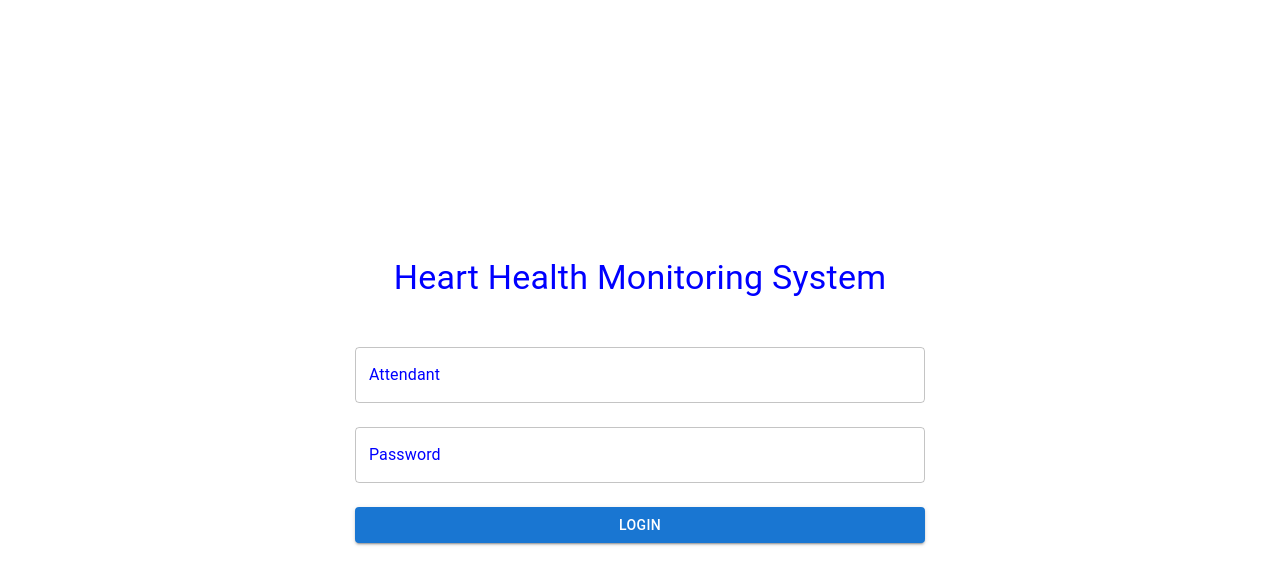
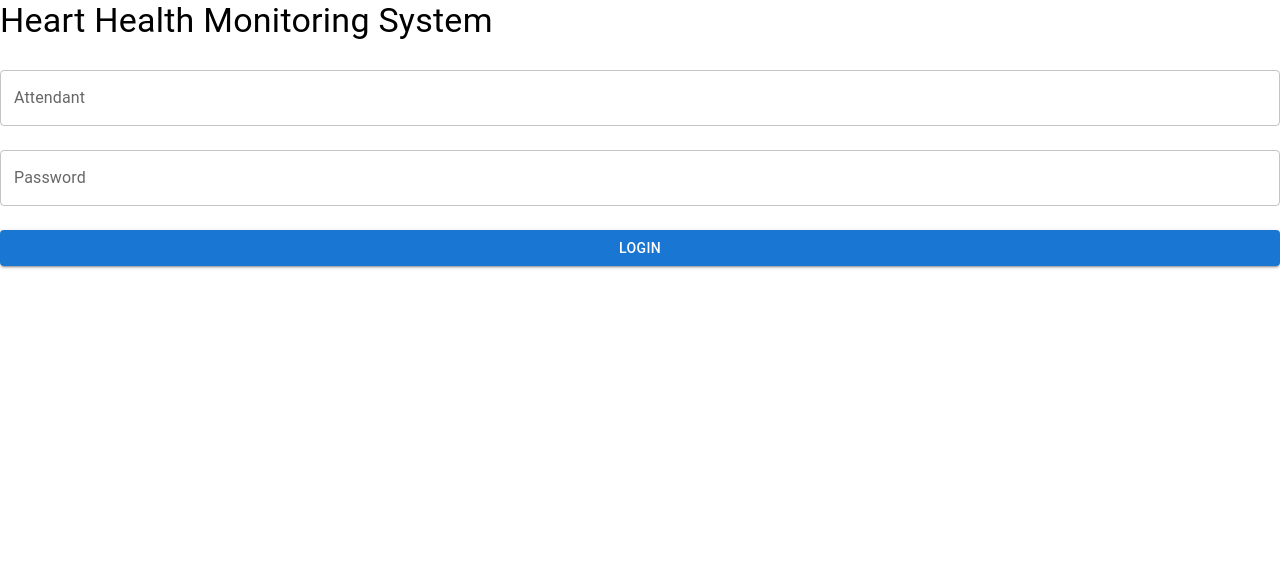
Before and after one commit to SudharsanK58/hositalpanel, a React (Create React App) app: page / in a window 1280 px wide. Shown: the top 584 px of the page. Built offline with nearby package versions, Linux system fonts and the light colour scheme.

Commit message:
keyboardFunc Trail V1

```diff
--- a/package.json
+++ b/package.json
@@ -9,6 +9,7 @@
     "@testing-library/jest-dom": "^5.17.0",
     "@testing-library/react": "^13.4.0",
     "@testing-library/user-event": "^13.5.0",
+    "kioskboard": "^2.3.0",
     "react": "^18.2.0",
     "react-dom": "^18.2.0",
     "react-router-dom": "^6.21.1",
--- a/src/App.js
+++ b/src/App.js
@@ -3,83 +3,60 @@ import Typography from '@mui/material/Typography';
 import TextField from '@mui/material/TextField';
 import Button from '@mui/material/Button';
 import CircularProgress from '@mui/material/CircularProgress';
-import ReactDOM from "react-dom/client";
-import { BrowserRouter as Router } from "react-router-dom";
-import PatientDetails from './patientDetails';
-import './App.css';
+import Keyboard from 'react-simple-keyboard';
+import 'react-simple-keyboard/build/css/index.css';
 
 function App() {
-  const labelStyle = {
-    color: 'blue',
-  };
-
-  const headingStyle = {
-    color: 'blue', // Change this color to your desired blue color
-  };
-
   const [attendantName, setAttendantName] = useState('');
   const [password, setPassword] = useState('');
   const [error, setError] = useState('');
   const [loading, setLoading] = useState(false);
-  const [loggedIn, setLoggedIn] = useState(false);
+  const [focusedInput, setFocusedInput] = useState(null);
+
+  const handleInputFocus = (input) => {
+    setFocusedInput(input);
+  };
+
+  const handleInputBlur = () => {
+    setFocusedInput(null);
+  };
+
+  const handleInputChange = (input, value) => {
+    if (input === 'attendant') {
+      setAttendantName(value);
+    } else if (input === 'password') {
+      setPassword(value);
+    }
+  };
 
   const handleLogin = async () => {
-    // Validation: Check if either field is empty
     if (!attendantName || !password) {
       setError('Both fields must be filled out.');
       return;
     }
 
     try {
-      // Set loading state to true
       setLoading(true);
-
-      // Clear previous error on successful validation
       setError('');
 
-      // Construct payload
-      const payload = {
-        name: attendantName,
-        password: password,
-      };
+      // Your login API call here
 
-      // Make POST request to the login API
-      const response = await fetch('http://52.15.81.194:8001/login', {
-        method: 'POST',
-        headers: {
-          'Content-Type': 'application/json',
-        },
-        body: JSON.stringify(payload),
-      });
+      // Simulating a delay
+      await new Promise((resolve) => setTimeout(resolve, 1000));
 
-      // Parse and handle the response
-      const responseData = await response.json();
+      // Simulating a successful login
 
-      if (response.ok) {
-        // Successful login
-        console.log('Login successful');
-        setLoggedIn(true);
-      } else {
-        // Invalid credentials
-        setError(responseData.detail || 'An error occurred during login.');
-      }
     } catch (error) {
       console.error('Error:', error);
       setError('An unexpected error occurred.');
     } finally {
-      // Set loading state back to false, regardless of the outcome
       setLoading(false);
     }
   };
-// Render AnotherPage component when logged in
-  if (loggedIn) {
-    return <PatientDetails/>;
-  }
 
   return (
     <div className="App">
-      <header className="App-header">
-        <Typography variant="h4" gutterBottom style={headingStyle}>
+      <Typography variant="h4" gutterBottom>
         Heart Health Monitoring System
       </Typography>
       <div className="form-container">
@@ -89,9 +66,8 @@ function App() {
           variant="outlined"
           fullWidth
           margin="normal"
-            InputLabelProps={{
-              style: labelStyle,
-            }}
+          onFocus={() => handleInputFocus('attendant')}
+          onBlur={handleInputBlur}
           value={attendantName}
           onChange={(e) => setAttendantName(e.target.value)}
         />
@@ -102,18 +78,31 @@ function App() {
           variant="outlined"
           fullWidth
           margin="normal"
-            InputLabelProps={{
-              style: labelStyle,
-            }}
+          onFocus={() => handleInputFocus('password')}
+          onBlur={handleInputBlur}
           value={password}
           onChange={(e) => setPassword(e.target.value)}
         />
+        {focusedInput && (
+          <Keyboard
+            onChange={(input) => handleInputChange(focusedInput, input)}
+            inputName={focusedInput}
+            layout={{
+              default: ['1 2 3 4 5 6 7 8 9 0 {bksp}', 'q w e r t y u i o p', 'a s d f g h j k l', 'z x c v b n m'],
+            }}
+          />
+        )}
         {error && <Typography variant="body2" color="error">{error}</Typography>}
-          <Button variant="contained" fullWidth style={{ marginTop: '16px' }} onClick={handleLogin} disabled={loading}>
+        <Button
+          variant="contained"
+          fullWidth
+          style={{ marginTop: '16px' }}
+          onClick={handleLogin}
+          disabled={loading}
+        >
           {loading ? <CircularProgress size={24} color="inherit" /> : 'Login'}
         </Button>
       </div>
-      </header>
     </div>
   );
 }
```
Also changed, not shown: 1 other file (tests, documents, lock files or other folders). Lines whose indentation alone changed are shown as unchanged.
